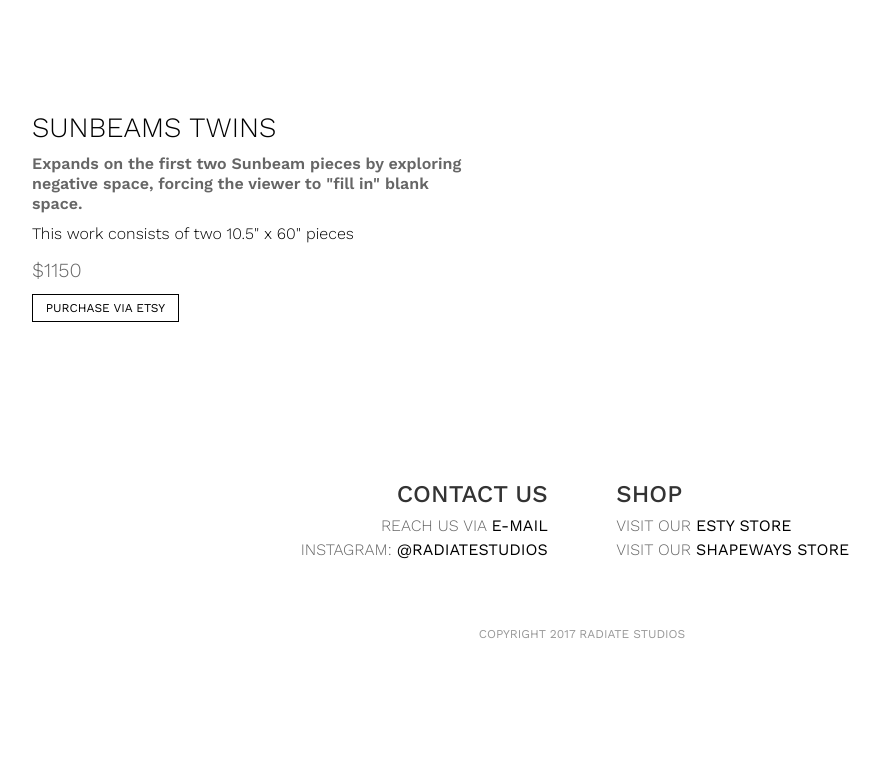
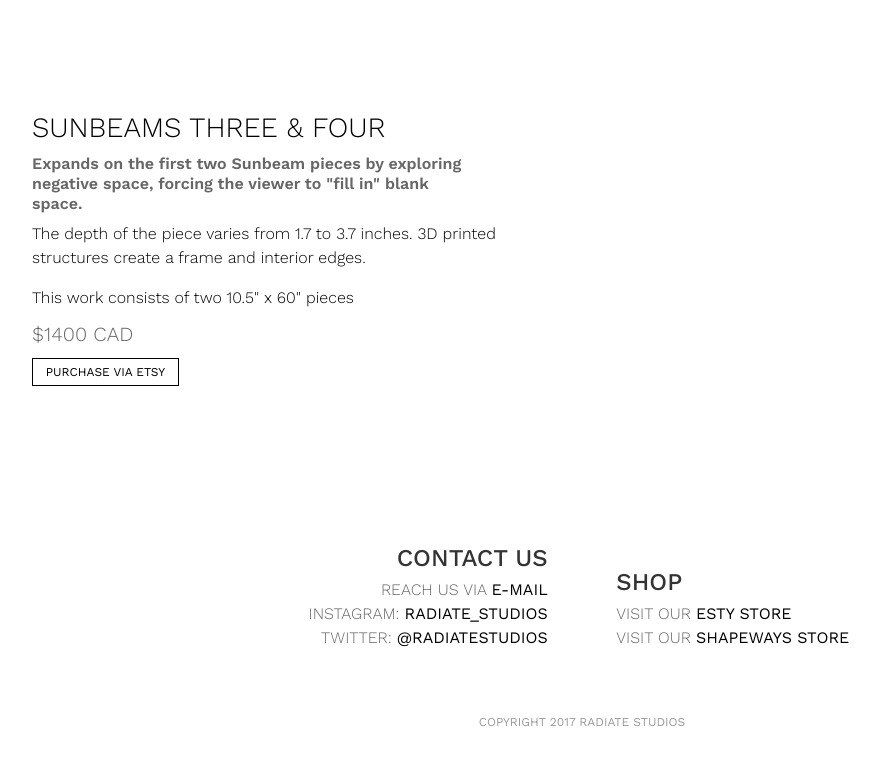
Before and after one commit to radiatestudios/radiatestudios.github.io, a plain HTML site: page collections/sunbeam/sunbeamtwins/index.html in a window 1280 px wide. Shown: the part 804-1568 px from the top of the page, without its empty margins (58-938 px from the left). Before the commit the page ends 1494 px from the top, so only its background shows below. Drawn offline with nearby package versions, Linux system fonts and the light colour scheme.

Commit message:
Added social links, footer changes, product page tweaks

```diff
--- a/collections/sunbeam/sunbeamtwins/index.html
+++ b/collections/sunbeam/sunbeamtwins/index.html
@@ -29,11 +29,12 @@
 		</section>
 
 		<section class="half prodDesc">
-			<h1>Sunbeams Twins</h1>
+			<h1>Sunbeams Three &amp; Four</h1>
 			<h3>Expands on the first two Sunbeam pieces by exploring negative space, forcing the viewer to "fill in" blank space.</h3>
+			<p>The depth of the piece varies from 1.7 to 3.7 inches. 3D printed structures create a frame and interior edges.</p>
 			<p>This work consists of two 10.5" x 60" pieces</p>
-			<h5>$1150</h5>
-			<a href="https://www.etsy.com/ca/listing/525076609/sunbeams-one" target="_blank">Purchase via Etsy</a>
+			<h5>$1400 CAD</h5>
+			<a href="https://www.etsy.com/ca/listing/519561046/sunbeams-three-and-four?ref=shop_home_active_1" target="_blank">Purchase via Etsy</a>
 		</section>
 
 
@@ -50,7 +51,8 @@
 			<h5>Contact Us</h5>
 			<p></p>
 			<p>Reach Us Via <a href="mailto:mich.vergeer@gmail.com">E-Mail</a></p>
-			<p>Instagram: <a href="#">@RadiateStudios</a></p>
+			<p>Instagram: <a href="https://www.instagram.com/radiate_studios/">radiate_studios</a></p>
+			<p>Twitter: <a href="https://twitter.com/RadiateStudios">@RadiateStudios</a></p>
 		</div>
 		<div class="shopWrap half">
 			<h5>Shop</h5>
```
Also changed, not shown: collections/sunbeam/sunbeamone/index.html (+3 -2 lines), collections/sunbeam/sunbeamtwo/index.html (+3 -2 lines), index.html (+3 -2 lines).
